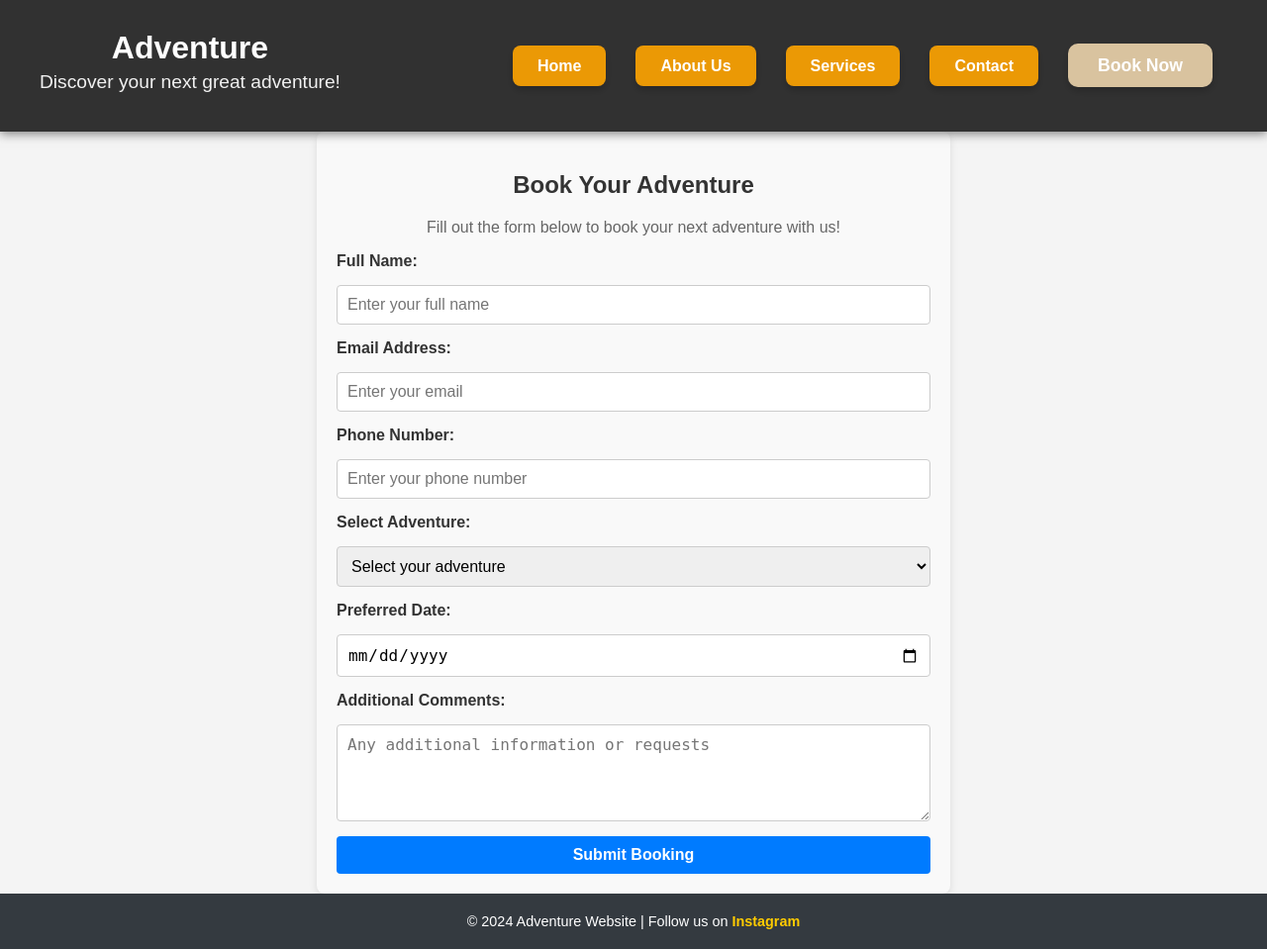
After one commit to VISHAL-038/Django, a Django app: page /book/ in a window 1280 px wide. The commit adds this page. Shown: the whole page at 99% size. Run offline with Django 5.2, Linux system fonts and the light colour scheme.

Commit message:
"form get and post"

```diff
--- a/myProject/myProject/urls.py
+++ b/myProject/myProject/urls.py
@@ -23,6 +23,9 @@ urlpatterns = [
     path('aboutus/', views.aboutUS),
     path('contact/', views.contact),
     path('services/', views.services,name="services"),
+    path('book/', views.book,name="book"),
+    path('userform/', views.userform,name="userform"),
+    path('formuser/', views.formuser,name="formuser"),
     path('', views.indexPage),
     # path('course/', views.Courses),
     # path('course/<courseid>', views.courseDetails),
--- a/myProject/myProject/views.py
+++ b/myProject/myProject/views.py
@@ -1,4 +1,5 @@
 from django.http import HttpResponse
+from django.http import HttpResponseRedirect
 from django.shortcuts import render
 
 def indexPage(request):
@@ -21,7 +22,9 @@ def indexPage(request):
 #     return HttpResponse("Welcome to Django Python")
 
 def aboutUS(request):
-     return render(request,'aboutus.html')
+     if request.method=="GET":
+          output = request.GET.get('output')
+     return render(request,'aboutus.html',{'output':output})
 
 def contact(request):
      return render(request,'contact.html')
@@ -29,8 +32,45 @@ def contact(request):
 def services(request):
      return render(request,'services.html')
 
-def Courses(request):
-    return HttpResponse("Welcome to Django Python Courses")
+def book(request):
+     return render(request,'book.html')
 
-def courseDetails(request,courseid):
-    return HttpResponse(courseid)
+
+def userform(request):
+     finalans= 0
+     data={}
+     try:
+          # n1 = int(request.GET['num1'])
+          # n2 = int(request.GET['num2'])
+          n1 = request.GET.get('num1')
+          n2 = request.GET.get('num2')
+          finalans=n1+n2
+          data = {
+               'n1':n1,
+               'n2':n2,
+               'output':finalans
+          }
+     except:
+          pass
+     return render(request,'userform.html',data)
+
+def formuser(request):
+     finalans = 0
+     try:
+          if request.method=="POST":
+               n1 = request.POST.get('num1')
+               n2 = request.POST.get('num2')
+               finalans = n1+n2
+               url ="/aboutus/?output={}".format(finalans)
+               return HttpResponseRedirect(url)
+     except:
+          pass
+     return render(request,'formuser.html',{'output':finalans})
+
+
+
+# def Courses(request):
+#     return HttpResponse("Welcome to Django Python Courses")
+
+# def courseDetails(request,courseid):
+#     return HttpResponse(courseid)
--- a/myProject/static/css/style.css
+++ b/myProject/static/css/style.css
@@ -131,6 +131,40 @@ nav ul li a:hover {
     .cta-button {
         padding: 12px 25px;
         font-size: 1rem;
+    }
+}
+
+@media (max-width: 1024px) {
+    .top-header {
+        flex-direction: row;
+        justify-content: space-between;
+    }
+
+    nav ul {
+        flex-direction: row;
+        justify-content: center;
+    }
+
+    nav ul li {
+        margin: 0 15px;
+    }
+
+    nav ul li a {
+        padding: 10px 15px;
+        font-size: 1rem;
+    }
+
+    .cta-button {
+        padding: 15px 30px;
+        font-size: 1.1rem;
+    }
+
+    .logo {
+        max-width: 150px; /* Adjusting the logo size */
+    }
+
+    .content-section {
+        padding: 40px 20px; /* Adjusting padding for content sections */
     }
 }
 
@@ -547,3 +581,127 @@ h2, p, .gallery-image {
 header .active a{
     background-color: #d9c39f;
 }
+
+/* booking */
+
+/* Container for the booking section */
+.booking-section {
+    max-width: 800px;
+    margin: 40px auto;
+    padding: 20px;
+    background-color: #f5f5f5;
+    border-radius: 5px;
+    box-shadow: 0 2px 4px rgba(0, 0, 0, 0.1);
+}
+
+/* Form styling */
+.booking-section {
+    max-width: 800px;
+    margin: 40px auto;
+    padding: 20px;
+    background-color: #f5f5f5;
+    border-radius: 5px;
+    box-shadow: 0 2px 4px rgba(0, 0, 0, 0.1);
+}
+
+/* Form styling */
+.booking-section {
+    background-color: #f9f9f9;
+    padding: 20px;
+    border-radius: 8px;
+    max-width: 600px;
+    margin: 0 auto;
+    box-shadow: 0 4px 8px rgba(0, 0, 0, 0.1);
+}
+
+.booking-section h2 {
+    text-align: center;
+    color: #333;
+}
+
+.booking-section p {
+    text-align: center;
+    color: #666;
+}
+
+.booking-form {
+    display: flex;
+    flex-direction: column;
+    gap: 15px;
+}
+
+.booking-form label {
+    font-weight: bold;
+    color: #333;
+}
+
+.booking-form input,
+.booking-form select,
+.booking-form textarea {
+    padding: 10px;
+    border: 1px solid #ccc;
+    border-radius: 4px;
+    font-size: 16px;
+}
+
+.booking-form input:focus,
+.booking-form select:focus,
+.booking-form textarea:focus {
+    border-color: #007bff;
+    outline: none;
+}
+
+.booking-form .cta-button {
+    background-color: #007bff;
+    color: #fff;
+    padding: 10px;
+    border: none;
+    border-radius: 4px;
+    font-size: 16px;
+    cursor: pointer;
+    transition: background-color 0.3s ease;
+}
+
+.booking-form .cta-button:hover {
+    background-color: #0056b3;
+}
+
+/* user form */
+.user-form-section {
+    background-color: #fff;
+    padding: 20px;
+    border-radius: 8px;
+    box-shadow: 0 0 10px rgba(0, 0, 0, 0.1);
+    width: 100%;
+    max-width: 700px;
+    text-align: center;
+    margin: 0 auto;
+}
+.user-form-section h2 {
+    margin-bottom: 20px;
+    font-size: 24px;
+    color: #333;
+}
+.user-form-section p {
+    margin-bottom: 20px;
+    color: #666;
+}
+.user-form label {
+    display: block;
+    margin-bottom: 5px;
+    font-weight: bold;
+    color: #333;
+}
+.user-form input,
+.user-form select {
+    width: 100%;
+    padding: 10px;
+    margin-bottom: 15px;
+    border: 1px solid #ccc;
+    border-radius: 4px;
+}
+.user-form input:focus,
+.user-form select:focus {
+    border-color: #007BFF;
+    outline: none;
+}
--- a/myProject/templates/aboutus.html
+++ b/myProject/templates/aboutus.html
@@ -8,6 +8,7 @@
 
     <section class="about-us-section">
         <div class="about-us-content">
+        {{output}}
             <h2>Who We Are</h2>
             <p>We are adventure lovers who want to share the thrill of exploring the unknown. Our team consists of professional guides and experts, ensuring that every adventure is safe, exciting, and unforgettable.</p>
         </div>
--- /dev/null
+++ b/myProject/templates/book.html
@@ -0,0 +1,40 @@
+{% extends "base.html" %}
+
+{% block content %}
+
+        <section class="booking-section">
+            <h2>Book Your Adventure</h2>
+            <p>Fill out the form below to book your next adventure with us!</p>
+
+            <form class="booking-form" action="/submit-booking" method="POST">
+                <label for="name">Full Name:</label>
+                <input type="text" id="name" name="name" placeholder="Enter your full name" required>
+
+                <label for="email">Email Address:</label>
+                <input type="email" id="email" name="email" placeholder="Enter your email" required>
+
+                <label for="phone">Phone Number:</label>
+                <input type="tel" id="phone" name="phone" placeholder="Enter your phone number" required>
+
+                <label for="adventure">Select Adventure:</label>
+                <select id="adventure" name="adventure" required>
+                    <option value="" disabled selected>Select your adventure</option>
+                    <option value="hiking">Mountain Hiking</option>
+                    <option value="scuba">Scuba Diving</option>
+                    <option value="safari">Safari Expedition</option>
+                    <option value="paragliding">Paragliding</option>
+                </select>
+
+                <label for="date">Preferred Date:</label>
+                <input type="date" id="date" name="date" required>
+
+                <label for="comments">Additional Comments:</label>
+                <textarea id="comments" name="comments" rows="4" placeholder="Any additional information or requests"></textarea>
+
+                <button type="submit" class="cta-button">Submit Booking</button>
+            </form>
+        </section>
+</body>
+</html>
+
+{% endblock content %}
--- a/myProject/templates/header.html
+++ b/myProject/templates/header.html
@@ -23,7 +23,7 @@
                     <li class="{% if request.path == '/aboutus/'  %} active {% endif %}"><a href="/aboutus">About Us</a></li>
                     <li class="{% if request.path == '/services/'  %} active {% endif %}"><a href="{% url 'services' %}">Services</a></li>
                     <li class="{% if request.path == '/contact/'  %} active {% endif %}"><a href="/contact">Contact</a></li>
-                    <li ><a href="/book" class="cta-button">Book Now</a></li> <!-- Call-to-action button -->
+                    <li class="{% if request.path == '/book/'  %} active {% endif %}"><a href="{% url 'book' %}" class="cta-button">Book Now</a></li> <!-- Call-to-action button -->
                 </ul>
             </nav>
         </div>
```
Also changed, not shown: myProject/templates/formuser.html (added, +28 -0 lines), myProject/templates/userform.html (added, +53 -0 lines).
